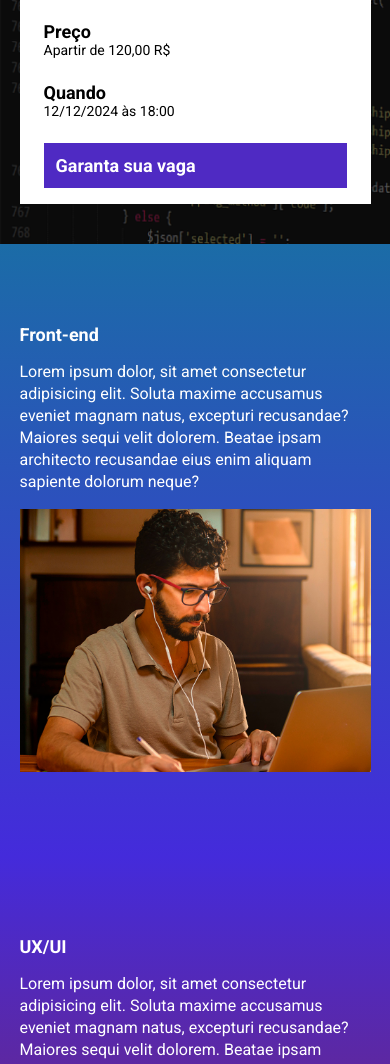
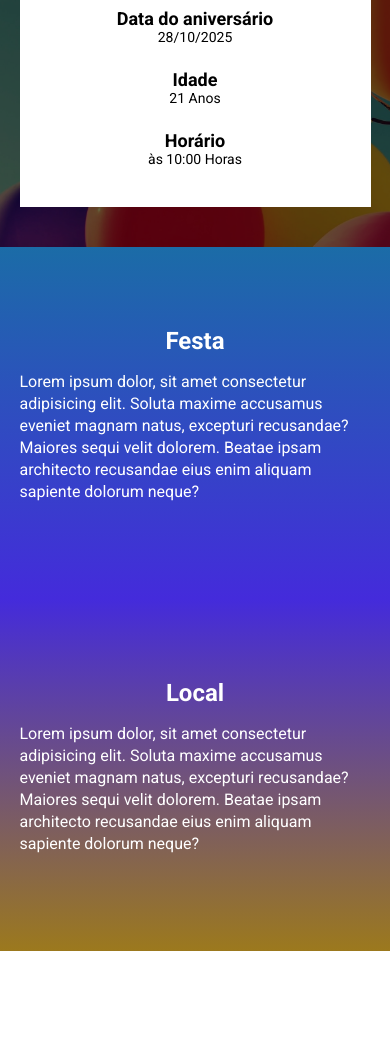
Before and after one commit to Adriano-04/Anivers-rio_page, a website built with Parcel: page src/index.html in a window 390 px wide. Shown: the part 248-1312 px from the top of the page. After the commit the page ends 1199 px from the top, so only its background shows below. Built offline with nearby package versions, Linux system fonts and the light colour scheme.

Commit message:
primeiro commit

```diff
--- a/src/index.html
+++ b/src/index.html
@@ -1,9 +1,9 @@
 <!DOCTYPE html>
-<html lang="en">
+<html lang="pt-BR">
 <head>
     <meta charset="UTF-8">
     <meta name="viewport" content="width=device-width, initial-scale=1.0">
-    <title>Document</title>
+    <title>aniversário</title>
     <link rel="stylesheet" href="styles/main.scss">
     <link rel="preconnect" href="https://fonts.googleapis.com">
     <link rel="preconnect" href="https://fonts.gstatic.com" crossorigin>
@@ -13,71 +13,47 @@
 <body>
     <header class="hero">
         <div class="container">
-            <img class="hero__logo" src="images/ebac_logo.svg" alt="EBAC">
+            <h1 class="hero__title"><span class="hero__span">Feliz</span> aniversário</h1>
             <p class="hero__text">
-                O maior evento de tecnologia do Brasil começa em <span id="contador"></span>
+                Contagem até o aniversário que começa em  <br>
+                <span id="contador"></span>
             </p>
             <div class="info__bar">
                 <ul class="info__bar__info">
                     <li class="info__bar__item">
-                        <b>Localização</b>
-                        Allianz Parque - Barra funda - SP
+                        <b>Data do aniversário</b>
+                        28/10/2025
                     </li>
                     <li class="info__bar__item">
-                        <b>Preço</b>
-                        Apartir de 120,00 R$
+                        <b>Idade</b>
+                        21 Anos
                     </li>
                     <li class="info__bar__item">
-                        <b>Quando</b>
-                        12/12/2024 às 18:00
+                        <b>Horário</b>
+                        às 10:00 Horas
                     </li>
                 </ul>
-                <a href="" class="button button--primary">Garanta sua vaga</a>
             </div>
         </div>
     </header>
-    <section class="event event--frontend">
+    <section class="event event--festa">
         <div class="container" data-aos="fade-left">
             <div class="event__content">
-                <h2 class="event__title">Front-end</h2>
+                <h2 class="event__title">Festa</h2>
                 <p class="event__text">
                     Lorem ipsum dolor, sit amet consectetur adipisicing elit. Soluta maxime accusamus eveniet magnam natus, excepturi recusandae? Maiores sequi velit dolorem. Beatae ipsam architecto recusandae eius enim aliquam sapiente dolorum neque?
                 </p>
             </div>
-            <img class="event__img" src="./images/frontend.png" alt="frontend">
         </div>
     </section>
-    <section class="event event--ux-ui event--image-left">
+    <section class="event event--local">
         <div class="container" data-aos="fade-right">
             <div class="event__content">
-                <h2 class="event__title">UX/UI</h2>
+                <h2 class="event__title">Local</h2>
                 <p class="event__text">
                     Lorem ipsum dolor, sit amet consectetur adipisicing elit. Soluta maxime accusamus eveniet magnam natus, excepturi recusandae? Maiores sequi velit dolorem. Beatae ipsam architecto recusandae eius enim aliquam sapiente dolorum neque?
                 </p>
             </div>
-            <img class="event__img" src="./images/ui-ux.png" alt="frontend">
-        </div>
-    </section>
-    <section class="event event--data-science">
-        <div class="container" data-aos="fade-left">
-            <div class="event__content">
-                <h2 class="event__title">Data-science</h2>
-                <p class="event__text">
-                    Lorem ipsum dolor, sit amet consectetur adipisicing elit. Soluta maxime accusamus eveniet magnam natus, excepturi recusandae? Maiores sequi velit dolorem. Beatae ipsam architecto recusandae eius enim aliquam sapiente dolorum neque?
-                </p>
-            </div>
-            <img class="event__img" src="./images/data.png" alt="frontend">
-        </div>
-    </section>
-    <section class="event event--backend event--image-left">
-        <div class="container" data-aos="fade-right">
-            <div class="event__content">
-                <h2 class="event__title">Back-end</h2>
-                <p class="event__text">
-                    Lorem ipsum dolor, sit amet consectetur adipisicing elit. Soluta maxime accusamus eveniet magnam natus, excepturi recusandae? Maiores sequi velit dolorem. Beatae ipsam architecto recusandae eius enim aliquam sapiente dolorum neque?
-                </p>
-            </div>
-            <img class="event__img" src="./images/backend.png" alt="frontend">
         </div>
     </section>
 
--- a/src/scripts/main.js
+++ b/src/scripts/main.js
@@ -1,6 +1,6 @@
 AOS.init();
 
-const dataEvento = new Date("Dec 12, 2024 19:00:00")
+const dataEvento = new Date("Oct 28, 2025 10:00:00")
 const timeData = dataEvento.getTime()
 
 const contadorTempo = setInterval(function() {
--- a/src/styles/components/buttons.scss
+++ /dev/null
@@ -1,25 +0,0 @@
-@use '../variables';
-
-.button {
-    padding: 12px;
-    font-size: 18px;
-    font-weight: 700;
-    text-decoration: none;
-    text-align: center;
-    white-space: nowrap;
-
-    &--primary {
-        color: #fff;
-        background-color: variables.$purple;
-    }
-
-    @media (max-width: 640px) {
-        display: block;
-        width: 100%;
-    }
-
-    @media (max-width: 1024px) {
-        display: flex;
-        align-items: center;
-    }
-}
--- a/src/styles/components/events.scss
+++ /dev/null
@@ -1,61 +0,0 @@
-@use '../variables';
-
-.event {
-    padding: 80px 0;
-
-    &--frontend {
-        background-image: linear-gradient(variables.$blue1,variables.$blue2);
-    }
-
-    &--ux-ui {
-        background-image: linear-gradient(variables.$blue2,variables.$pink1);
-    }
-
-    &--data-science {
-        background-image: linear-gradient(variables.$pink1,variables.$yellow);
-    }
-
-    &--backend {
-        background-image: linear-gradient(variables.$yellow,variables.$pink1);
-    }
-
-    &--image-left {
-        .container {
-            flex-direction: row-reverse;
-            gap: 40px;
-        }
-    }
-
-    .container {
-        display: flex;
-    }
-
-    &__img {
-        max-width: 360px;
-    }
-
-    &__title {
-        font-size: 18px;
-        font-weight: bold;
-        margin-bottom: 16px;
-    }
-
-    &__text {
-        line-height: 22px;
-    }
-
-    @media (max-width: 640px) {
-        .container {
-            display: block;
-        }
-
-        &__img {
-            width: 100%;
-        }
-
-        &__content {
-            margin-bottom: 16px;
-            margin-left: 0px;
-        }
-    }
-}
--- /dev/null
+++ b/src/styles/events.scss
@@ -0,0 +1,39 @@
+@use 'variables';
+
+.event {
+    padding: 80px 0;
+
+    &--festa {
+        background-image: linear-gradient(variables.$blue1,variables.$blue2);
+    }
+
+    &--local {
+        background-image: linear-gradient(variables.$blue2,variables.$yellow);
+    }
+
+    .container {
+        display: flex;
+    }
+
+    &__title {
+        font-size: 24px;
+        font-weight: bold;
+        margin-bottom: 16px;
+        text-align: center;
+    }
+
+    &__text {
+        line-height: 22px;
+    }
+
+    @media (max-width: 640px) {
+        .container {
+            display: block;
+        }
+
+        &__content {
+            margin-bottom: 16px;
+            margin-left: 0px;
+        }
+    }
+}
--- a/src/styles/hero.scss
+++ b/src/styles/hero.scss
@@ -3,7 +3,7 @@
 .hero {
     padding-top: 64px;
     padding-bottom: 100px;
-    background-image: url(../images/fundo.png);
+    background-image: url(../images/fundo.jpg);
     background-repeat: no-repeat;
     background-size: cover;
     position: relative;
@@ -23,6 +23,11 @@
         opacity: .6;
     }
 
+    &__span {
+        color: rgb(72, 119, 190);
+        text-decoration:underline;
+    }
+
     &__text {
         margin: 64px 0;
         font-size: 40px;
@@ -31,18 +36,15 @@
         font-weight: 800;
     }
 
-    &__logo {
+    &__title {
         margin: 0 auto;
         display: block;
         height: 80px;
+        text-align: center;
     }
 
     @media (max-width: 640px) {
         padding: 40px 0;
-
-        &__logo {
-            height: 32px;
-        }
 
         &__text {
             line-height: 24px;
--- a/src/styles/components/info_bar.scss
+++ b/src/styles/info_bar.scss
@@ -1,4 +1,4 @@
-@use '../variables';
+@use 'variables';
 
 .info__bar {
     padding: 16px 24px;
@@ -8,7 +8,8 @@
 
     &__info {
         display: flex;
-        gap: 40px;
+        gap: 120px;
+        margin: 0 auto;
     }
 
     &__item {
@@ -27,6 +28,7 @@
 
         &__info {
             display: block;
+            text-align: center;
         }
 
         &__item {
--- a/src/styles/main.scss
+++ b/src/styles/main.scss
@@ -1,7 +1,6 @@
 @use 'hero';
-@use 'components/info_bar';
-@use 'components/buttons';
-@use 'components/events';
+@use 'info_bar';
+@use 'events';
 @use 'variables';
 
 * {
--- a/src/styles/variables.scss
+++ b/src/styles/variables.scss
@@ -1,7 +1,5 @@
 $blue1: #1b6ca7;
 $blue2: #442bdb;
-$pink1: #89223b;
-$purple: #4f2ac3;
 $yellow: #9c791d;
 $textColor: #fff;
 $textColor2: #000;
```
Also changed, not shown: src/images/backend.png (deleted), src/images/data.png (deleted), src/images/ebac_logo.svg (deleted), src/images/frontend.png (deleted), src/images/fundo.jpg (added), src/images/fundo.png (deleted), src/images/lights.jpg (added), src/images/ui-ux.png (deleted).
